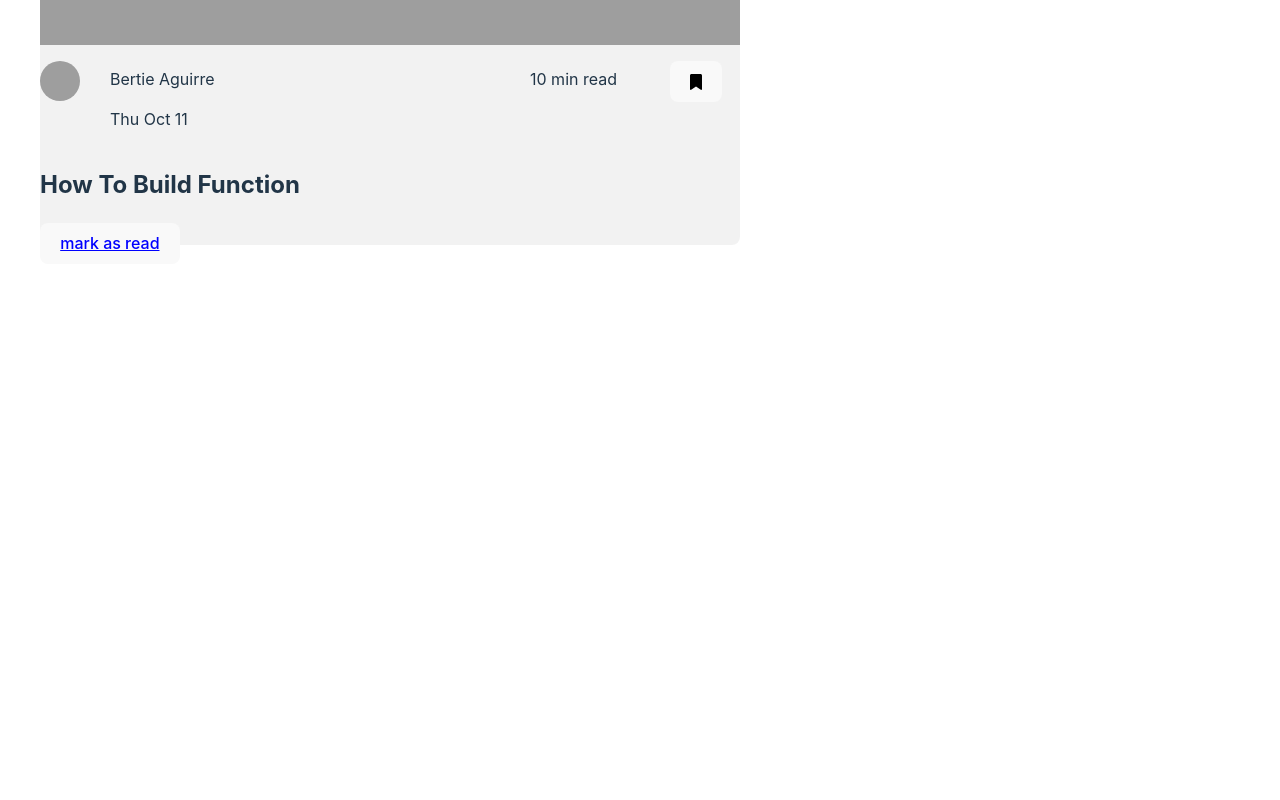
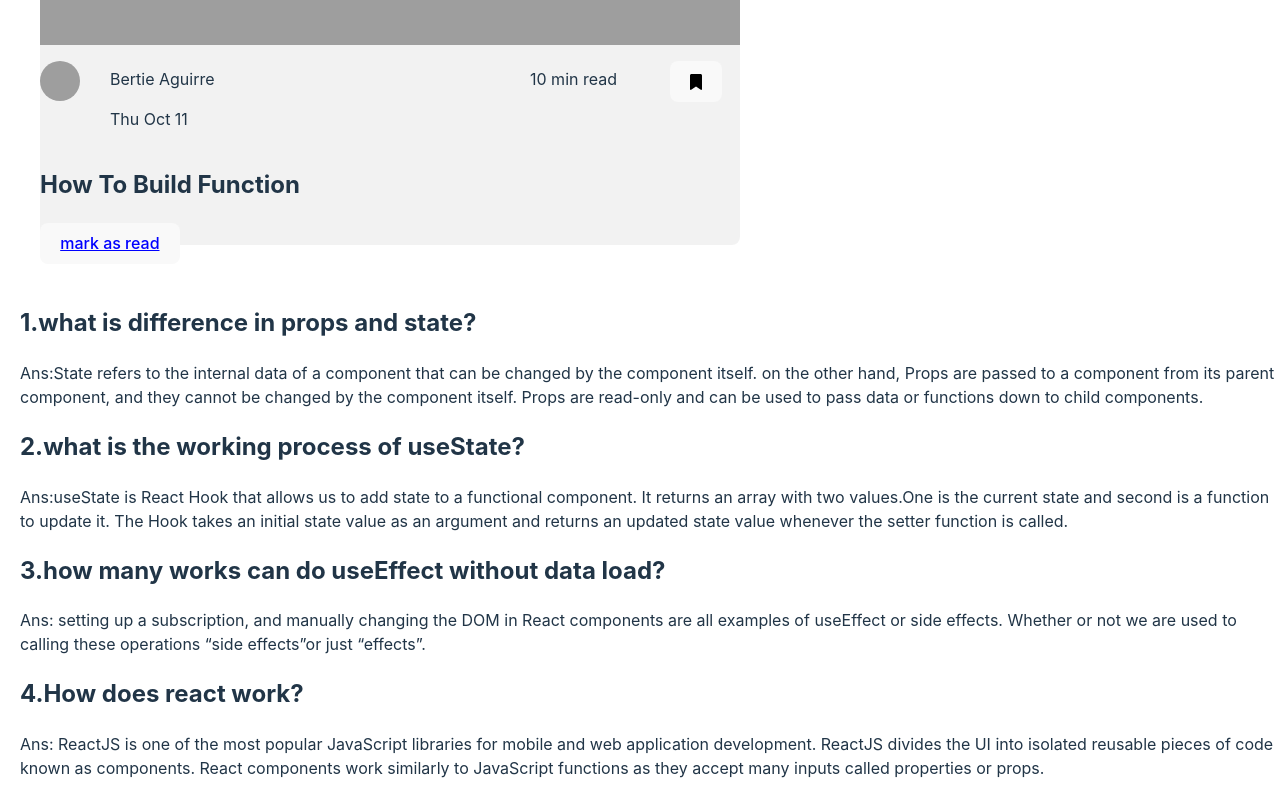
Before and after one commit to Avi39/assignment-eight, a React (Vite) app: page / in a window 1280 px wide. Shown: the part 2595-3395 px from the top of the page. Before the commit the page ends 2880 px from the top, so only its background shows below. Built offline with nearby package versions, Linux system fonts and the light colour scheme; grey boxes are pictures that could not be loaded.

Commit message:
questions are done

```diff
--- a/src/App.jsx
+++ b/src/App.jsx
@@ -4,6 +4,7 @@ import viteLogo from '/vite.svg'
 import './App.css'
 import Header from './components/Header/Header'
 import Blogs from './components/Blogs/Blogs'
+import Questions from './components/Questions/Questions'
 
 function App() {
   const [count, setCount] = useState(0)
@@ -12,6 +13,7 @@ function App() {
     <div className="App">
       <Header></Header>
       <Blogs></Blogs>
+      <Questions></Questions>
 
     </div>
   )
--- a/src/components/Blogs/Blogs.css
+++ b/src/components/Blogs/Blogs.css
@@ -2,3 +2,8 @@
     display: grid;
     grid-template-columns: 2fr 1fr;
 }
+/* @media screen and (max-width: 414px ) {
+    .blog-container {
+      display: block;
+    }
+} */
--- /dev/null
+++ b/src/components/Questions/Questions.css
@@ -0,0 +1,4 @@
+.question{
+    margin-left: 20px;
+    margin-bottom: 20px;
+}
--- /dev/null
+++ b/src/components/Questions/Questions.jsx
@@ -0,0 +1,21 @@
+import React from 'react';
+import './Questions.css'
+const Questions = () => {
+    return (
+        <div className='question'>
+            <h2>1.what is difference in props and state?</h2>
+            <p>Ans:State refers to the internal data of a component that can be changed by the component itself.
+
+            on the other hand, Props are passed to a component from its parent component, and they cannot be changed by the component itself. Props are read-only and can be used to pass data or functions down to child components.</p>
+            <h2>2.what is the working process of useState?</h2>
+            <p>Ans:useState is React Hook that allows us to add state to a functional component. It returns an array with two values.One is the current state and second is a function to update it. The Hook takes an initial state value as an argument and returns an updated state value whenever the setter function is called.</p>
+            <h2>3.how many works can do useEffect without data load?</h2>
+            <p>Ans: setting up a subscription, and manually changing the DOM in React components are all examples of useEffect or side effects. Whether or not we are used to calling these operations “side effects”or just “effects”.</p>
+            <h2>4.How does react work?</h2>
+            <p>Ans: ReactJS is one of the most popular JavaScript libraries for mobile and web application development. ReactJS divides the UI into isolated reusable pieces of code known as components. React components work similarly to JavaScript functions as they accept many inputs called properties or props. </p>
+
+        </div>
+    );
+};
+
+export default Questions;
```
